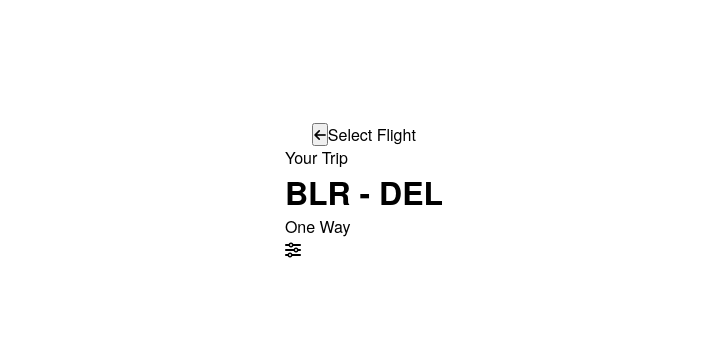
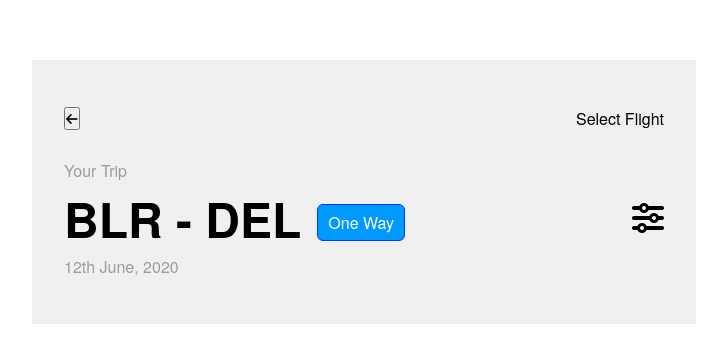
Before and after one commit to Mrbabet/Ticket-Folder, a plain HTML site: page index.html in a window 1280 px wide. Shown: the part 208-570 px from the top of the page, without its empty margins (276-1003 px from the left). Drawn offline with Linux system fonts and the light colour scheme.

Commit message:
Adding top styling of the page/app

```diff
--- a/index.html
+++ b/index.html
@@ -13,6 +13,7 @@
   </head>
   <body>
     <main>
+      <div class="ticket">
         <div class="ticket-container">
           <div class="ticket-menu">
             <div class="information"><span>Select Flight</span></div>
@@ -22,16 +23,17 @@
           </div>
           <div class="trip-details">
             <div class="left-side">
-            <p>Your Trip</p>
-            <h1>BLR - DEL</h1>
-            <span class="flight-type">One Way</span>
-            <p class="date"></p>
+              <p class="your-trip">Your Trip</p>
+              <h1>BLR - DEL <span class="flight-type">One Way</span></h1>
+
+              <p class="date">12th June, 2020</p>
             </div>
             <div class="right-side">
               <i class="fa-solid fa-sliders"></i>
             </div>
           </div>
         </div>
+      </div>
     </main>
   </body>
 </html>
--- a/style.css
+++ b/style.css
@@ -11,12 +11,16 @@ main {
   align-items: center;
   height: 100vh;
 }
+.ticket {
+  background-color: rgba(153, 153, 153, 0.15);
+  padding: 32px;
+}
 .ticket-container {
   display: flex;
   flex-direction: column;
-  justify-content: center;
-  align-items: center;
-  width: 400px;
+  justify-content: space-around;
+  align-items: stretch;
+  width: 600px;
   height: 200px;
 }
 .ticket-menu {
@@ -27,3 +31,33 @@ main {
 .information {
   margin-left: auto;
 }
+h1 {
+  display: flex;
+  align-items: center;
+  gap: 1rem;
+  margin-block: 2px;
+  font-size: 48px;
+}
+
+h1 .flight-type {
+  font-weight: 400;
+  font-size: 16px;
+  padding: 6px 10px;
+  border-radius: 6px;
+  background-color: rgb(0, 153, 255);
+  color: white;
+  border: 1px solid rgb(0, 60, 255);
+  margin-top: 8px;
+}
+.trip-details {
+  display: flex;
+  align-items: center;
+  justify-content: space-between;
+}
+.right-side i {
+  font-size: 32px;
+}
+.date,
+.your-trip {
+  color: #a09a9a;
+}
```
Lines whose indentation alone changed are shown as unchanged.
